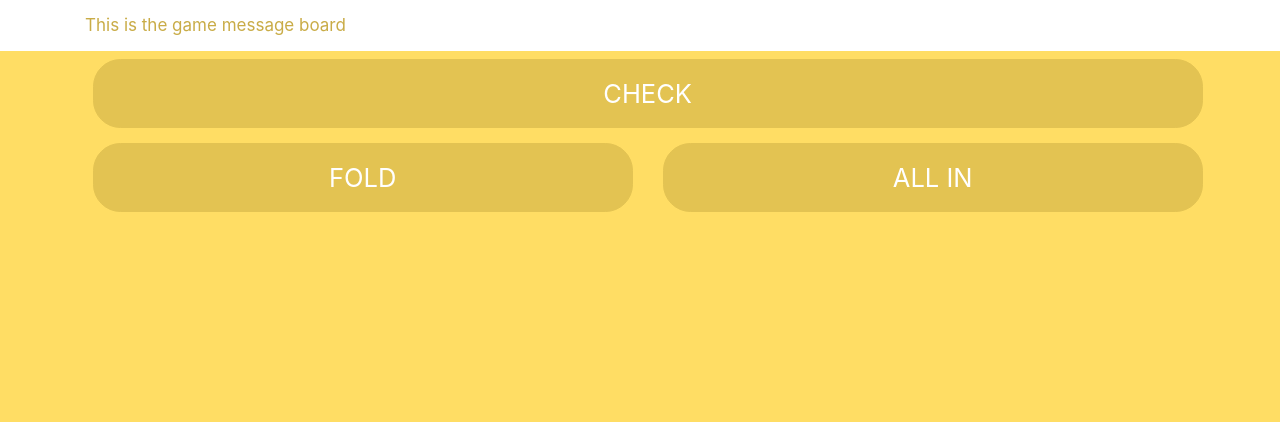
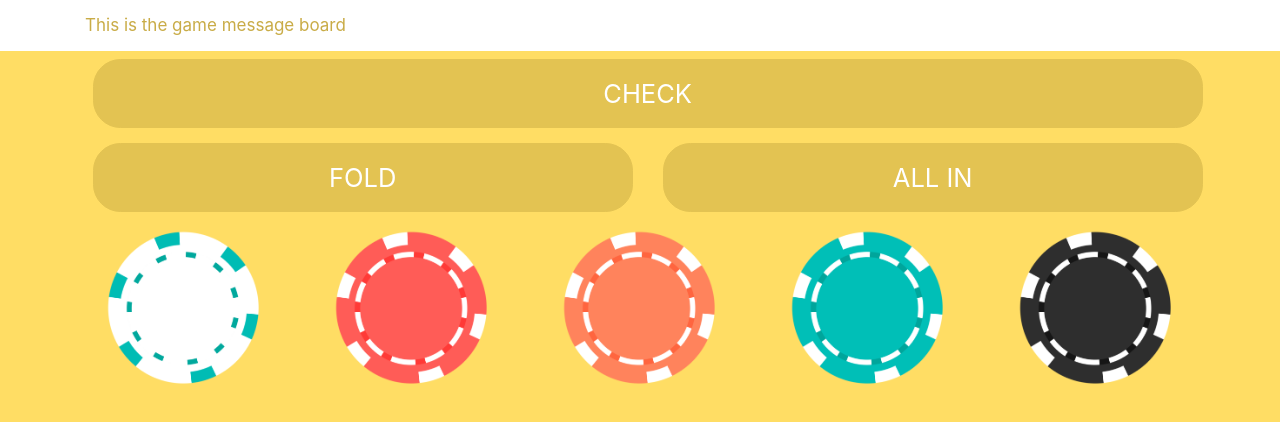
Before and after one commit to hd910/ChipApp, a React app in the folder chipapp/: page / in a window 1280 px wide. Built offline with nearby package versions, Linux system fonts and the light colour scheme; no server answers.

Commit message:
Add coloured chips

```diff
--- a/chipapp/server.js
+++ b/chipapp/server.js
@@ -10,7 +10,7 @@ io.on('connection', (client) => {
   });
 
   client.on('raise', () =>{
-    client.emit('gameMessage', "User --- has raised by x");
+    io.sockets.emit('gameMessage', "User --- has raised by x");
   });
 });
 
--- a/chipapp/src/components/UserAction.js
+++ b/chipapp/src/components/UserAction.js
@@ -2,6 +2,12 @@ import React, {Component} from 'react';
 import {connect} from 'react-redux';
 import {setGameMessage} from '../actions'
 import openSocket from 'socket.io-client';
+
+import white from '../img/White.png';
+import red from '../img/Red.png';
+import orange from '../img/Orange.png';
+import green from '../img/Green.png';
+import black from '../img/Black.png';
 
 const  socket = openSocket('http://localhost:8000');
 
@@ -42,6 +48,35 @@ class UserAction extends Component{
                     </div>
                 </div>
 
+
+                <div className="row">
+                    <div className="col user-chip-item">
+                        <div className="btn">
+                            <img src={white}/>
+                        </div>
+                    </div>
+                    <div className="col user-chip-item">
+                        <div className="btn">
+                            <img src={red}/>
+                        </div>
+                    </div>
+                    <div className="col user-chip-item">
+                        <div className="btn">
+                            <img src={orange}/>
+                        </div>
+                    </div>
+                    <div className="col user-chip-item">
+                        <div className="btn">
+                            <img src={green}/>
+                        </div>
+                    </div>
+                    <div className="col user-chip-item">
+                        <div className="btn">
+                            <img src={black}/>
+                        </div>
+                    </div>
+                </div>
+
             </div>
 
         )
--- a/chipapp/src/styles/index.css
+++ b/chipapp/src/styles/index.css
@@ -28,3 +28,22 @@ body{
     background-color:#bda241;
     border-color: #bda241;
 }
+
+/* User Chip */
+.user-chip-item{
+    text-align: center;
+}
+@media (max-width: 991px){
+    .user-chip-item{
+        padding:0px;
+    }
+    .user-chip-item > .btn{
+        padding: 5px;
+    }
+}
+
+.user-chip-item img{
+    max-width: 100%;
+    max-height: 100%;
+    height: auto;
+}
```
Also changed, not shown: chipapp/src/img/Black.png (added), chipapp/src/img/Green.png (added), chipapp/src/img/Orange.png (added), chipapp/src/img/Red.png (added), chipapp/src/img/White.png (added).
